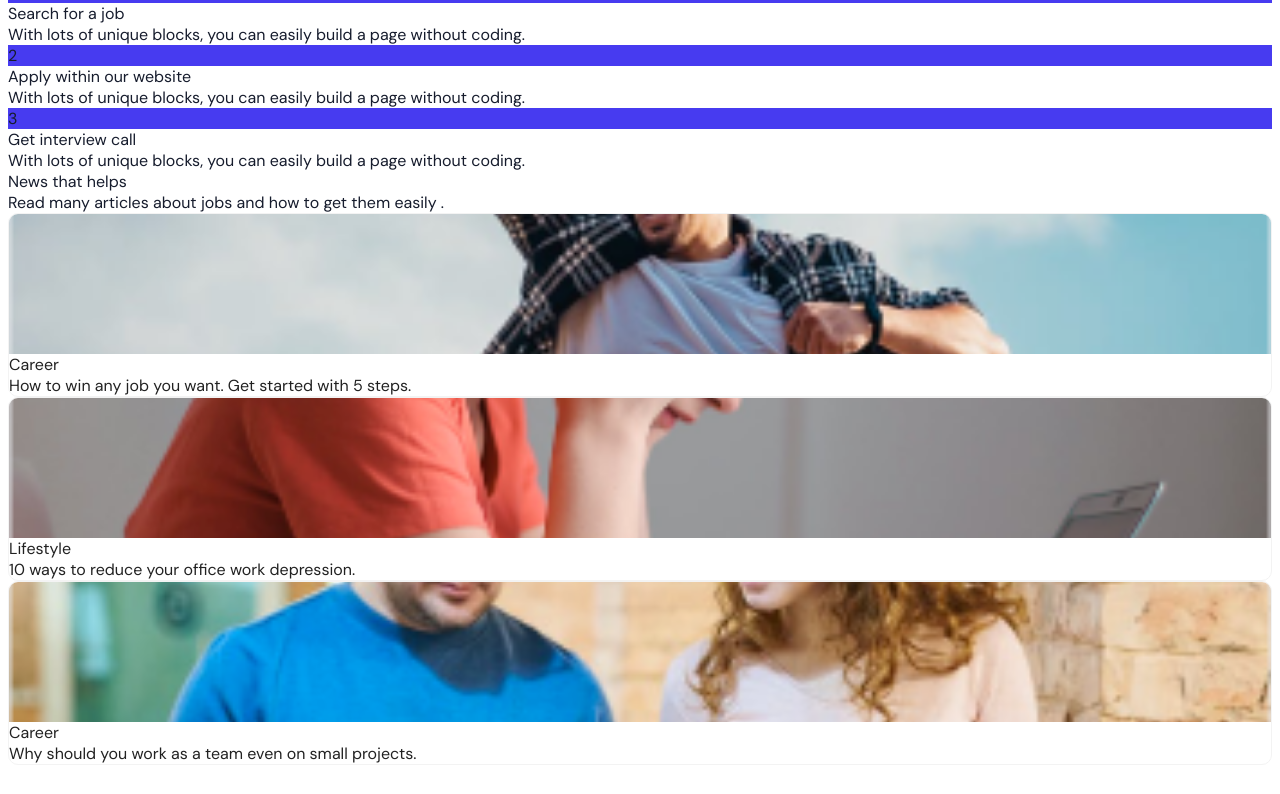
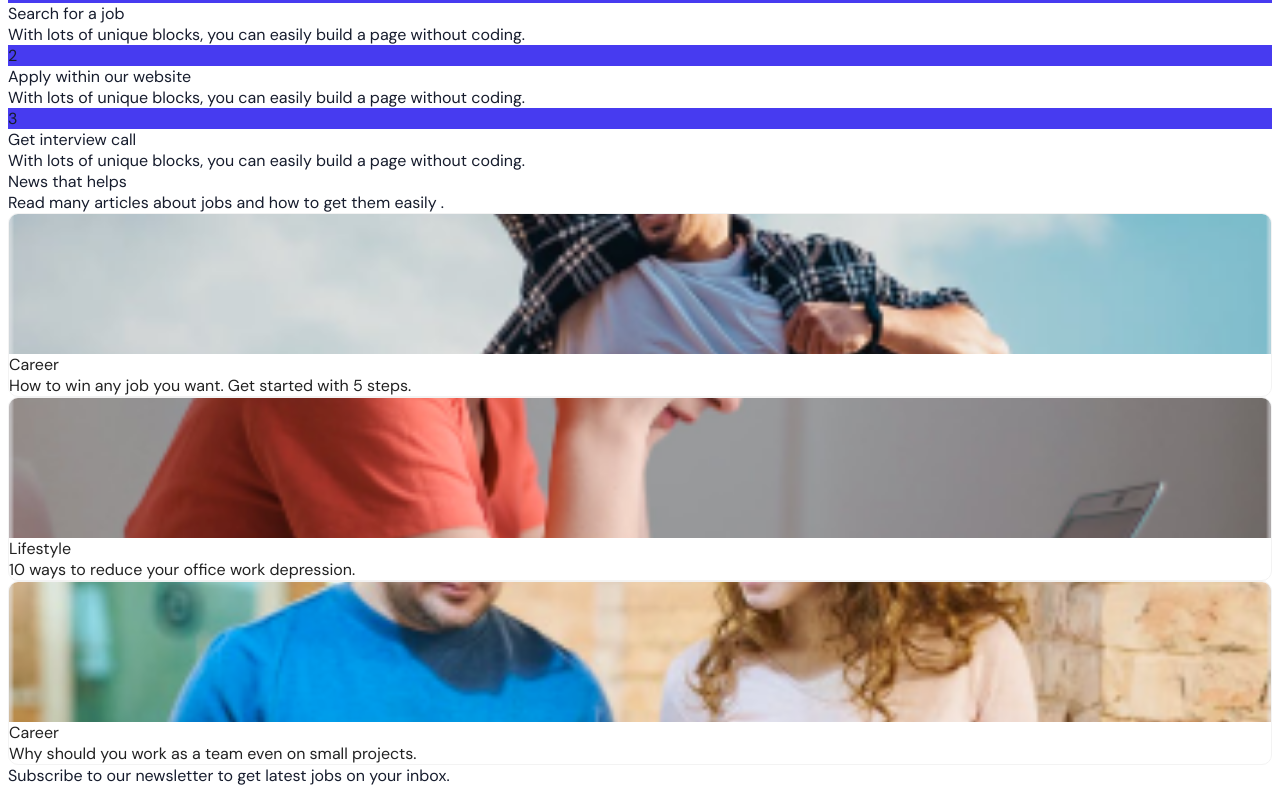
Before and after one commit to shahbazpro2/erp_jobs, a Next.js app: page / in a window 1280 px wide. Shown: the part 3130-3924 px from the top of the page. Before the commit the page ends 3903 px from the top, so only its background shows below. Built offline with nearby package versions, Linux system fonts and the light colour scheme; no server answers.

Commit message:
Import Subscription component

```diff
--- a/pages/home/Home.tsx
+++ b/pages/home/Home.tsx
@@ -3,6 +3,7 @@ import Category from './category/Category'
 import Featured from './featured/Featured'
 import JobSteps from './jobSteps/JobSteps'
 import News from './news/News'
+import Subscription from './subscription/Subscription'
 import TopSection from './topSection/TopSection'
 
 const Home = () => {
@@ -13,6 +14,7 @@ const Home = () => {
             <Category />
             <JobSteps />
             <News />
+            <Subscription />
         </div>
     )
 }
```
